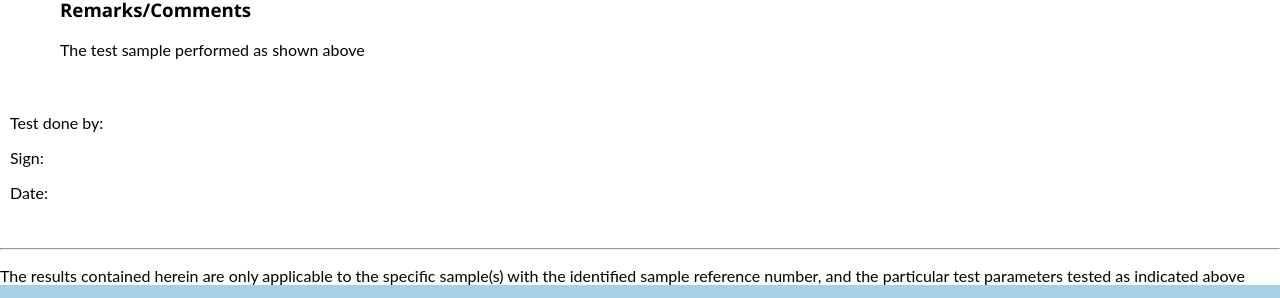
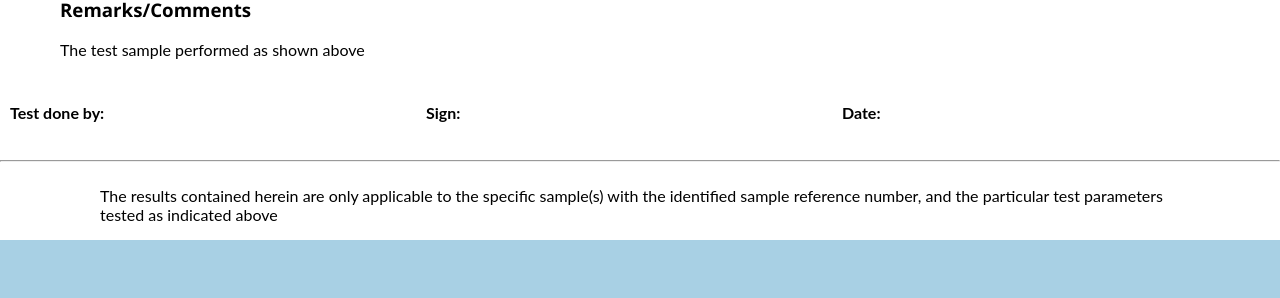
Before and after one commit to TedOnyango/u_lims_ui, a React (Create React App) app: page / in a window 1280 px wide. Shown: the part 947-1245 px from the top of the page. After the commit the page ends 1187 px from the top, so only its background shows below. Built offline with nearby package versions, Linux system fonts and the light colour scheme.

Commit message:
3 files modified, 2 added

```diff
--- /dev/null
+++ b/src/components/TestReport/DoneBy/DoneBy.css
@@ -0,0 +1,7 @@
+.done-by-container {
+  font-weight: bold;
+  display: flex;
+}
+.done-by-container p {
+  width: 50%;
+}
--- a/src/components/TestReport/DoneBy/TestDoneBy.jsx
+++ b/src/components/TestReport/DoneBy/TestDoneBy.jsx
@@ -1,14 +1,14 @@
 import React from 'react';
+import "./DoneBy.css"
 
 const TestDoneBy = () => {
   return(
     <div>
-      <label>
+      <label className="done-by-container">
         <p>Test done by: </p>
         <p>Sign: </p>
         <p>Date: </p>
         </label>
-
     </div>
   )
 
--- /dev/null
+++ b/src/components/TestReport/Footer/Footer.css
@@ -0,0 +1,7 @@
+.footer-container {
+  display: flex;
+  align-items: center;
+  justify-content: center;
+  margin-left: 100px;
+  margin-right: 100px;
+}
--- a/src/components/TestReport/Footer/Footer.jsx
+++ b/src/components/TestReport/Footer/Footer.jsx
@@ -1,10 +1,11 @@
 import React from 'react';
+import "./Footer.css"
 
 const Footer = () => {
   return(
     <div>
         <hr></hr>
-        <div>
+        <div className="footer-container">
         <p>The results contained herein are only applicable to the specific sample(s) with the identified sample reference number, and the particular test parameters tested as indicated above</p>
     </div>
     </div>
--- a/src/components/TestReport/TestDetails/TestDetails.css
+++ b/src/components/TestReport/TestDetails/TestDetails.css
@@ -5,6 +5,8 @@
 }
 .test-details {
   width: 70%;
+  font-weight: bold;
+
 
 }
 .img img {
```
